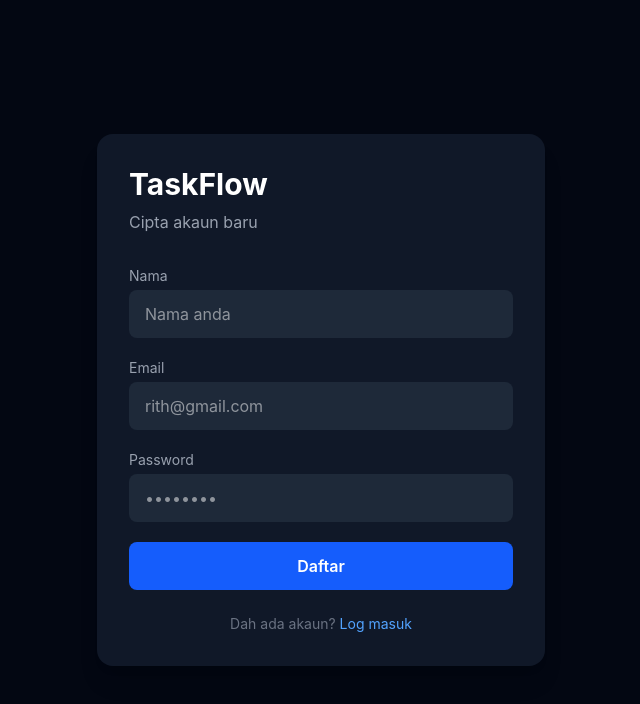
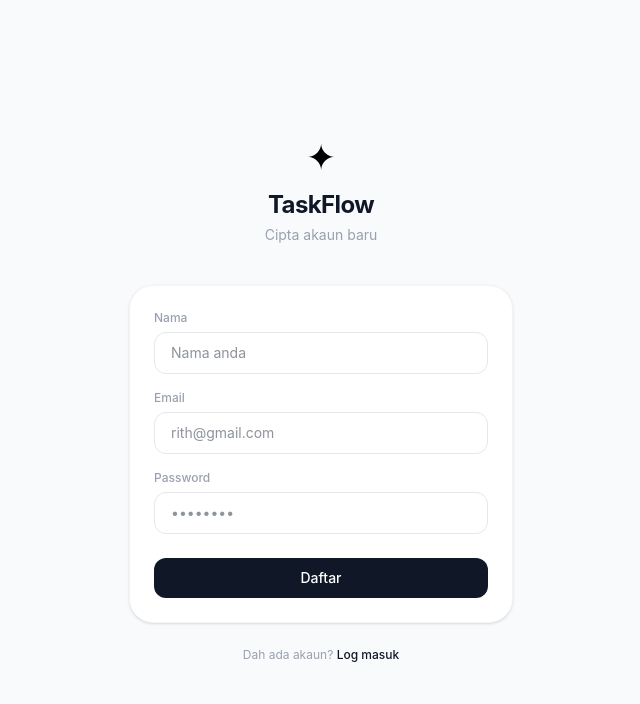
Before and after one commit to Trixxy98/TaskFlow-API, a React (Vite) app in the folder client-server/: page / in a window 1280 px wide. Both pictures are taken after a click on the button "Daftar sekarang". Shown: the top 704 px of the page, without its empty margins (319-959 px from the left). Built offline with nearby package versions, Linux system fonts and the light colour scheme.

Commit message:
change: theme register page to white and black

```diff
--- a/client-server/src/pages/Register.jsx
+++ b/client-server/src/pages/Register.jsx
@@ -25,56 +25,59 @@ export default function Register({ goToLogin }) {
   };
 
   return (
-    <div className="min-h-screen bg-gray-950 flex items-center justify-center px-4">
-      <div className="w-full max-w-md bg-gray-900 rounded-2xl p-8 shadow-xl">
-        <h1 className="text-3xl font-bold text-white mb-2">TaskFlow</h1>
-        <p className="text-gray-400 mb-8">Cipta akaun baru</p>
+    <div className="min-h-screen bg-gray-50 flex items-center justify-center px-4">
+      <div className="w-full max-w-sm">
+        <div className="text-center mb-10">
+          <span className="text-4xl">✦</span>
+          <h1 className="text-2xl font-bold text-gray-900 mt-3 tracking-tight">TaskFlow</h1>
+          <p className="text-gray-400 text-sm mt-1">Cipta akaun baru</p>
+        </div>
 
         {error && (
-          <div className="bg-red-500/10 border border-red-500 text-red-400 px-4 py-3 rounded-lg mb-6 text-sm">
+          <div className="bg-red-50 border border-red-100 text-red-500 px-4 py-3 rounded-2xl mb-5 text-sm text-center">
             {error}
           </div>
         )}
 
         {success && (
-          <div className="bg-green-500/10 border border-green-500 text-green-400 px-4 py-3 rounded-lg mb-6 text-sm">
+          <div className="bg-blue-50 border border-blue-100 text-blue-600 px-4 py-3 rounded-2xl mb-5 text-sm text-center">
             {success}
           </div>
         )}
 
-        <form onSubmit={handleSubmit} className="space-y-5">
+        <form onSubmit={handleSubmit} className="bg-white rounded-3xl border border-gray-100 shadow-sm p-6 space-y-4">
           <div>
-            <label className="block text-sm text-gray-400 mb-1">Nama</label>
+            <label className="block text-xs text-gray-400 mb-1.5 font-medium">Nama</label>
             <input
               type="text"
               placeholder="Nama anda"
               value={form.name}
               onChange={(e) => setForm({ ...form, name: e.target.value })}
-              className="w-full bg-gray-800 text-white rounded-lg px-4 py-3 outline-none focus:ring-2 focus:ring-blue-500"
+              className="w-full border border-gray-200 text-gray-800 rounded-xl px-4 py-2.5 text-sm outline-none focus:border-gray-400 transition"
               required
             />
           </div>
 
           <div>
-            <label className="block text-sm text-gray-400 mb-1">Email</label>
+            <label className="block text-xs text-gray-400 mb-1.5 font-medium">Email</label>
             <input
               type="email"
               placeholder="rith@gmail.com"
               value={form.email}
               onChange={(e) => setForm({ ...form, email: e.target.value })}
-              className="w-full bg-gray-800 text-white rounded-lg px-4 py-3 outline-none focus:ring-2 focus:ring-blue-500"
+              className="w-full border border-gray-200 text-gray-800 rounded-xl px-4 py-2.5 text-sm outline-none focus:border-gray-400 transition"
               required
             />
           </div>
 
           <div>
-            <label className="block text-sm text-gray-400 mb-1">Password</label>
+            <label className="block text-xs text-gray-400 mb-1.5 font-medium">Password</label>
             <input
               type="password"
               placeholder="••••••••"
               value={form.password}
               onChange={(e) => setForm({ ...form, password: e.target.value })}
-              className="w-full bg-gray-800 text-white rounded-lg px-4 py-3 outline-none focus:ring-2 focus:ring-blue-500"
+              className="w-full border border-gray-200 text-gray-800 rounded-xl px-4 py-2.5 text-sm outline-none focus:border-gray-400 transition"
               required
             />
           </div>
@@ -82,15 +85,15 @@ export default function Register({ goToLogin }) {
           <button
             type="submit"
             disabled={loading}
-            className="w-full bg-blue-600 hover:bg-blue-700 text-white font-semibold py-3 rounded-lg transition disabled:opacity-50"
+            className="w-full bg-gray-900 hover:bg-gray-700 text-white font-medium py-2.5 rounded-xl transition text-sm disabled:opacity-50 mt-2"
           >
             {loading ? "Loading..." : "Daftar"}
           </button>
         </form>
 
-        <p className="text-gray-500 text-sm text-center mt-6">
+        <p className="text-gray-400 text-xs text-center mt-6">
           Dah ada akaun?{" "}
-          <button onClick={goToLogin} className="text-blue-400 hover:underline">
+          <button onClick={goToLogin} className="text-gray-900 font-medium hover:underline">
             Log masuk
           </button>
         </p>
```
